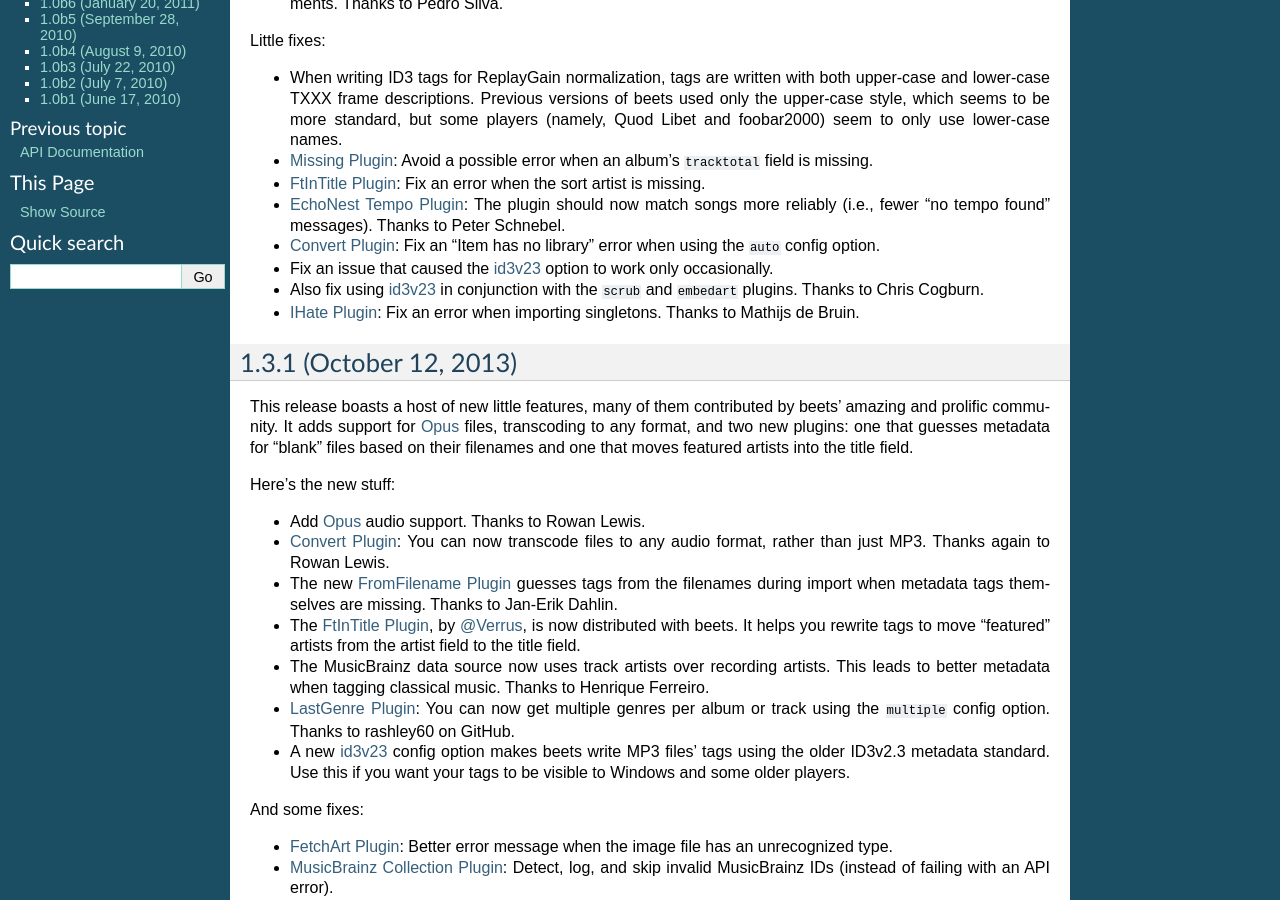
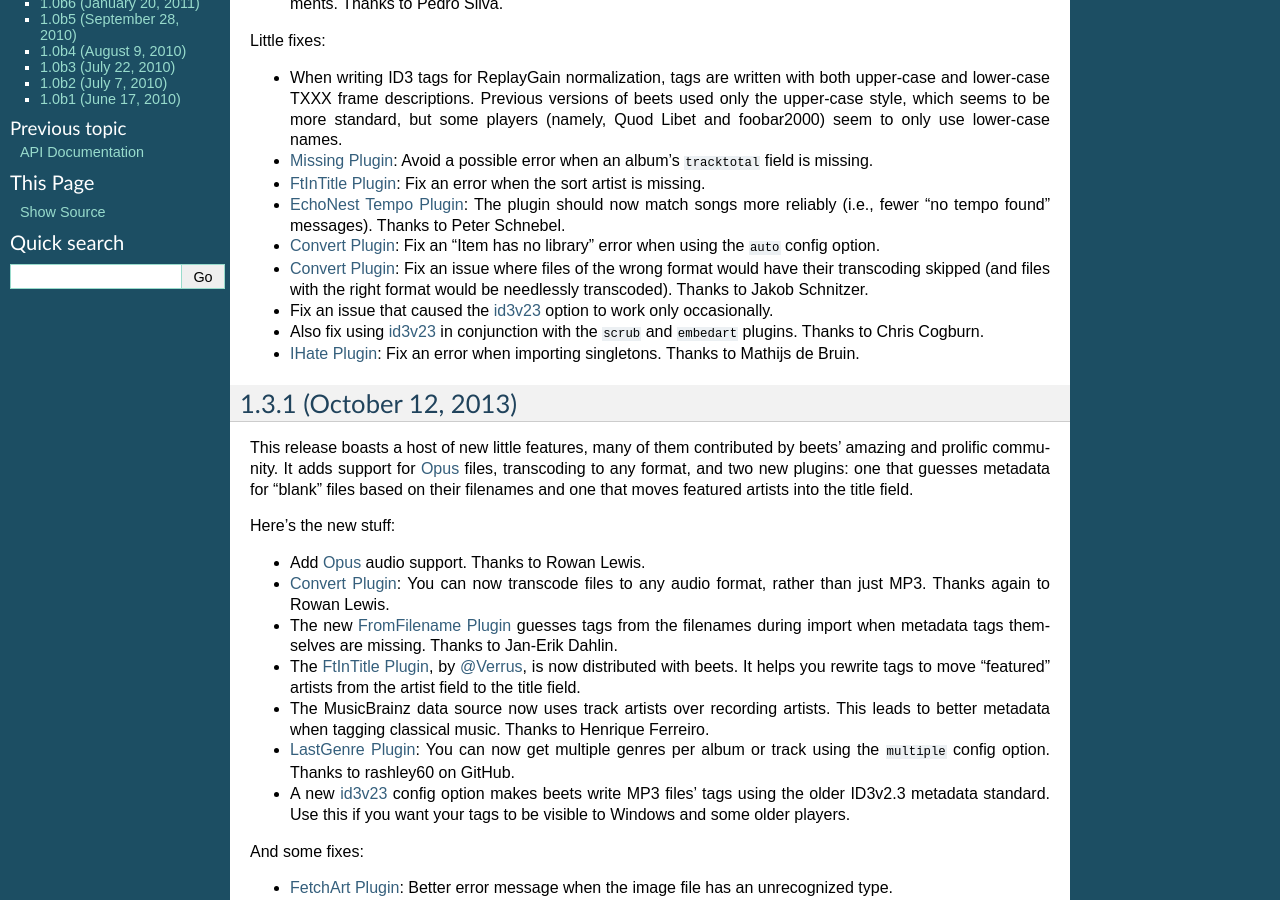
Before and after one commit to google-code-export/beets, a Sphinx documentation site: the page built from docs/changelog.rst, in a window 1280 px wide and 900 px high, scrolled down 559 px. Built offline with Sphinx 7.4.7, drawn with Linux system fonts in a browser that asks for light colours.

Commit message:
changelog/thanks for 887e02c fix

```diff
--- a/docs/changelog.rst
+++ b/docs/changelog.rst
@@ -50,6 +50,9 @@
   reliably (i.e., fewer "no tempo found" messages). Thanks to Peter Schnebel.
 * :doc:`/plugins/convert`: Fix an "Item has no library" error when using the
   ``auto`` config option.
+* :doc:`/plugins/convert`: Fix an issue where files of the wrong format would
+  have their transcoding skipped (and files with the right format would be
+  needlessly transcoded). Thanks to Jakob Schnitzer.
 * Fix an issue that caused the :ref:`id3v23` option to work only occasionally.
 * Also fix using :ref:`id3v23` in conjunction with the ``scrub`` and
   ``embedart`` plugins. Thanks to Chris Cogburn.
```
